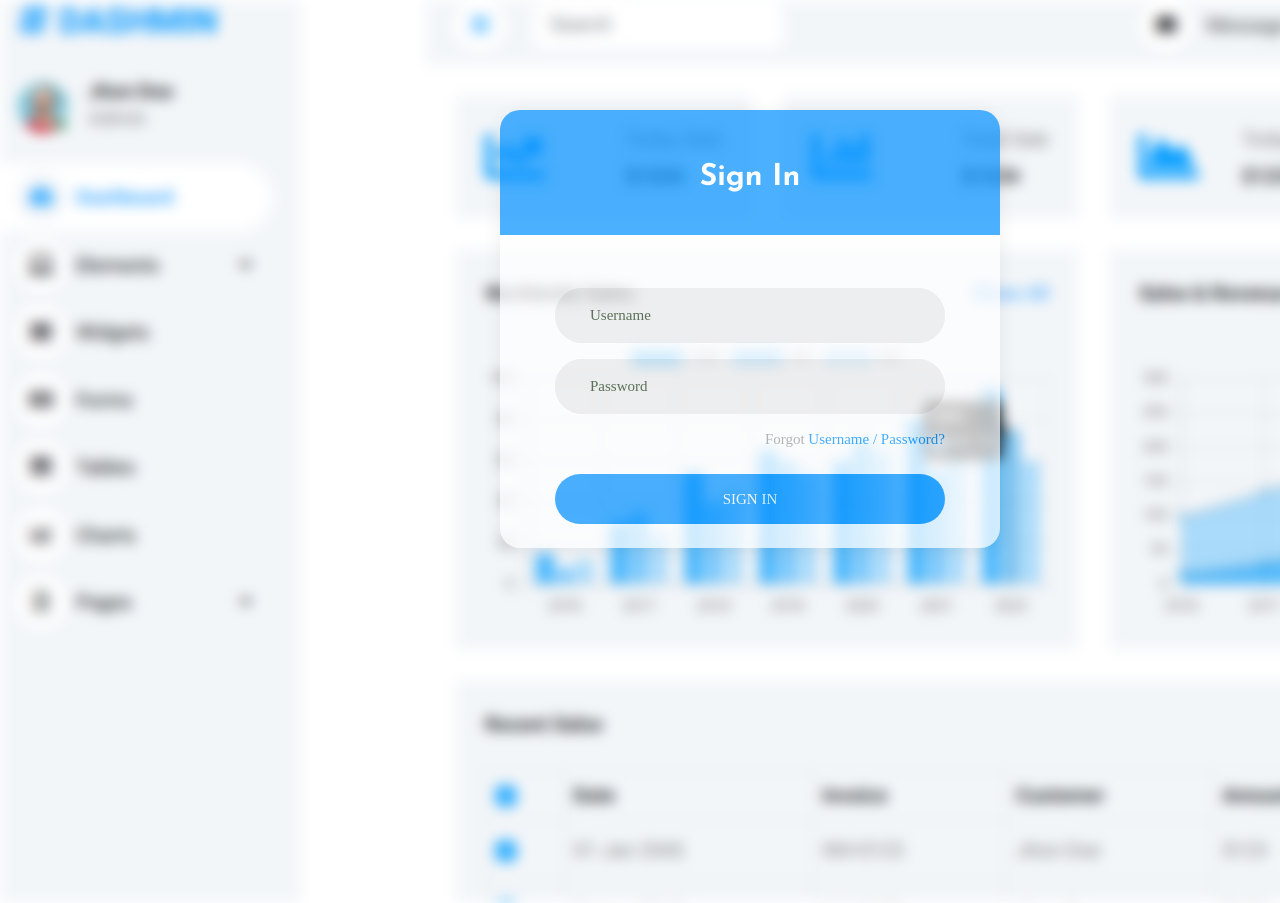
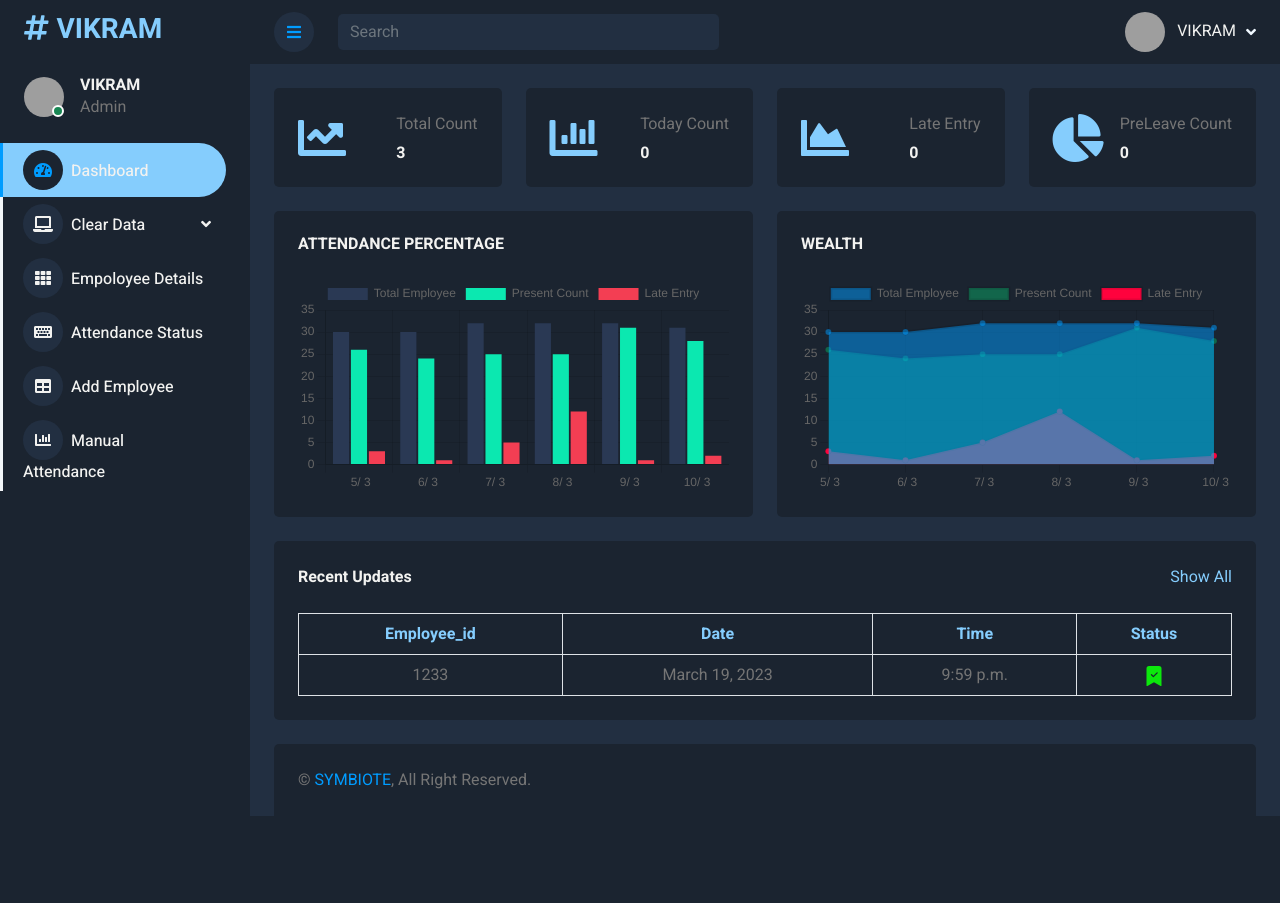
Before and after one commit to Thiruvikramchoudry/attendance_interface, a Django app: page / in a window 1280 px wide; the page is wider, and only the part inside the window is pictured. After the commit the page ends 816 px from the top of that part, so only its background shows below. Run offline with Django 4.2, Linux system fonts and the light colour scheme; data comes from the database, SQL or seed files in the repository; both versions use the stored data as it was after the commit; some libraries are stand-ins or nearby versions; some web fonts are replaced; grey boxes are pictures that could not be loaded.

Commit message:
UI Design , Views Updated

```diff
--- a/symbiote/templates/symbiote/index.html
+++ b/symbiote/templates/symbiote/index.html
@@ -51,16 +51,16 @@
                 </a>
                 <div class="d-flex align-items-center ms-4 mb-4">
                     <div class="position-relative">
-                        <img class="rounded-circle" src="{%  static 'symbiote/index_styles/img/user.jpg' %}" alt="" style="width: 40px; height: 40px;">
+                        <img class="rounded-circle" src="{%  static 'symbiote/index_styles/img/img2.png' %}" alt="" style="width: 40px; height: 40px;">
                         <div class="bg-success rounded-circle border border-2 border-white position-absolute end-0 bottom-0 p-1"></div>
                     </div>
                     <div class="ms-3">
-                        <h6 class="mb-0" style="color: #F2F2F0" onclick="get_data()">Jhon Doe</h6>
+                        <h6 class="mb-0" style="color: #F2F2F0" onclick="get_data()">VIKRAM</h6>
                         <span>Admin</span>
                     </div>
                 </div>
                 <div class="navbar-nav w-100">
-                    <a href="{% url 'sample' %}" class="nav-item nav-link active" ><i class="fa fa-tachometer-alt me-2"></i><span style="color: #F2F2F0">Dashboard</span></a>
+                    <a href="{% url 'main' %}" class="nav-item nav-link active" ><i class="fa fa-tachometer-alt me-2"></i><span style="color: #F2F2F0">Dashboard</span></a>
                     <div class="nav-item dropdown">
                         <a href="#" class="nav-link dropdown-toggle" data-bs-toggle="dropdown"><i class="fa fa-laptop me-2"></i><span style="color: #F2F2F0">Clear Data</span></a>
                         <div class="dropdown-menu bg-transparent border-0">
@@ -72,8 +72,7 @@
                     <a href="{% url 'employee_details' %}" class="nav-item nav-link"><i class="fa fa-th me-2"></i><span style="color: #F2F2F0">Empoloyee Details</span></a>
                     <a href="{% url 'attendance_status' %}" class="nav-item nav-link"><i class="fa fa-keyboard me-2"></i><span style="color: #F2F2F0">Attendance Status</span></a>
                     <a href="{% url 'add_employee' %}" class="nav-item nav-link"><i class="fa fa-table me-2"></i><span style="color: #F2F2F0">Add Employee</span></a>
-                    <a href="{% url 'download_stats' %}" class="nav-item nav-link"><i class="fa fa-chart-bar me-2"></i><span style="color: #F2F2F0">Download Stats</span></a>
-
+                    <a href="{% url 'download_stats' %}" class="nav-item nav-link"><i class="fa fa-chart-bar me-2"></i><span style="color: #F2F2F0">Manual Attendance</span></a>
                 </div>
             </nav>
         </div>
@@ -95,11 +94,11 @@
                 <a href="index.html" class="navbar-brand d-flex d-lg-none me-4">
                     <h2 class="text-primary mb-0"><i class="fa fa-hashtag"></i></h2>
                 </a>
-                <a href="#" class="sidebar-toggler flex-shrink-0">
+                <a href="#" class="sidebar-toggler flex-shrink-0" style="background-color: #222f41">
                     <i class="fa fa-bars"></i>
                 </a>
                 <form class="d-none d-md-flex ms-4" style="width: 100%;">
-                    <input class="form-control border-0" type="search" placeholder="Search" style="width: 50%;background: aliceblue;">
+                    <input class="form-control border-0" type="search" placeholder="Search" style="width: 50%;background: aliceblue;background-color: #222f41;color: snow">
                 </form>
                 <div class="navbar-nav align-items-center ms-auto">
                     <div class="nav-item dropdown">
@@ -161,8 +160,8 @@
                     </div>
                     <div class="nav-item dropdown">
                         <a href="#" class="nav-link dropdown-toggle" data-bs-toggle="dropdown">
-                            <img class="rounded-circle me-lg-2" src="{%  static 'symbiote/index_styles/img/user.jpg' %}" alt="" style="width: 40px; height: 40px;">
-                            <span class="d-none d-lg-inline-flex" style="color: #F2F2F0">John Doe</span>
+                            <img class="rounded-circle me-lg-2" src="{%  static 'symbiote/index_styles/img/img2.png' %}" alt="" style="width: 40px; height: 40px;">
+                            <span class="d-none d-lg-inline-flex" style="color: #F2F2F0">VIKRAM</span>
                         </a>
                         <div class="dropdown-menu dropdown-menu-end bg-light border-0 rounded-0 rounded-bottom m-0">
                             <a href="#" class="dropdown-item">My Profile</a>
@@ -225,8 +224,7 @@
                     <div class="col-sm-12 col-xl-6">
                         <div class="bg-light text-center rounded p-4">
                             <div class="d-flex align-items-center justify-content-between mb-4">
-                                <h6 class="mb-0">Worldwide Sales</h6>
-                                <a href="" style="color: #85CDFD">Show All</a>
+                                <h6 class="mb-0">ATTENDANCE PERCENTAGE</h6>
                             </div>
                             <canvas id="worldwide-sales"></canvas>
                         </div>
@@ -234,8 +232,7 @@
                     <div class="col-sm-12 col-xl-6">
                         <div class="bg-light text-center rounded p-4">
                             <div class="d-flex align-items-center justify-content-between mb-4">
-                                <h6 class="mb-0">Salse & Revenue</h6>
-                                <a href="" style="color: #85CDFD">Show All</a>
+                                <h6 class="mb-0">WEALTH</h6>
                             </div>
                             <canvas id="salse-revenue"></canvas>
                         </div>
@@ -295,14 +292,9 @@
                 <div class="bg-light rounded-top p-4">
                     <div class="row">
                         <div class="col-12 col-sm-6 text-center text-sm-start">
-                            &copy; <a href="#">Your Site Name</a>, All Right Reserved.
+                            &copy; <a href="#">SYMBIOTE</a>, All Right Reserved.
                         </div>
-                        <div class="col-12 col-sm-6 text-center text-sm-end">
-                            <!--/*** This template is free as long as you keep the footer author’s credit link/attribution link/backlink. If you'd like to use the template without the footer author’s credit link/attribution link/backlink, you can purchase the Credit Removal License from "https://htmlcodex.com/credit-removal". Thank you for your support. ***/-->
-                            Designed By <a href="https://htmlcodex.com">HTML Codex</a>
-                        </br>
-                        Distributed By <a class="border-bottom" href="https://themewagon.com" target="_blank">ThemeWagon</a>
-                        </div>
+
                     </div>
                 </div>
             </div>
--- a/symbiote/views.py
+++ b/symbiote/views.py
@@ -10,7 +10,38 @@
 # Create your views here.
 
 def main(request):
-    return render(request,'symbiote/login.html')
+    data = attendence_area.objects.all()[:5]
+    total_count = len(details.objects.all())
+    date = datetime.date.today()
+    today_count = len(attendence_area.objects.filter(Date=date))
+    today_emp = attendence_area.objects.filter(Date=date)
+    late_entry = 0
+    for i in today_emp:
+        time = str((i.Time)).split(":")
+        print(time)
+        hh = int(time[0])
+        mm = int(time[1])
+        ss = int(time[2])
+        if hh > 10 or (hh == 10 and mm != 00):
+            late_entry += 1
+    record = absenteism_count.objects.all()
+    present_count = [];
+    total_person = [];
+    late_person = [];
+    preleave_person = [];
+    dates = []
+    for i in record[::-1][:6][::-1]:
+        present_count.append(i.Total_person - i.preleave_count - i.absent_count)
+        total_person.append(i.Total_person)
+        late_person.append(i.late_count)
+        preleave_person.append(i.preleave_count)
+        dates.append(i.Date)
+
+    return render(request, 'symbiote/index.html',
+                  {'username': "VIKRAM", 'details': data, 'total_count': total_count, 'today_count': today_count,
+                   'late_entry': late_entry, 'present_count': present_count, 'total_person': total_person,
+                   'late_person': late_person, 'preleave_person': preleave_person, 'dates': dates})
+
 
 
 def login(request):
@@ -49,7 +80,7 @@
         dates.append(i.Date)
 
 
-    return render(request, 'symbiote/index.html', {'username': "sample", 'details': data,'total_count':total_count,'today_count':today_count,'late_entry':late_entry,'present_count':present_count,'total_person':total_person,'late_person':late_person,'preleave_person':preleave_person,'dates':dates})
+    return render(request, 'symbiote/index.html', {'username': "VIKRAM", 'details': data,'total_count':total_count,'today_count':today_count,'late_entry':late_entry,'present_count':present_count,'total_person':total_person,'late_person':late_person,'preleave_person':preleave_person,'dates':dates})
 
 
 
@@ -60,15 +91,18 @@
 
 def employee_detail(request):
     Employee_data=details.objects.all()
-    return render(request,'symbiote/employee_details.html',{'username':'sample','details':Employee_data})
+    return render(request,'symbiote/employee_details.html',{'username':'VIKRAM','details':Employee_data})
 
 
 def attendance_status(request):
-    data = attendence_area.objects.all()
-    return render(request,'symbiote/attendance_status.html',{'username': "sample", 'details': data})
+    dir_list = os.listdir('symbiote/static/symbiote/index_styles/attendance_status_files')
+    for i in range(len(dir_list)):
+        dir_list[i] = dir_list[i].split(".")[0]
+    return render(request,'symbiote/attendance_status.html',{'username': "VIKRAM","files_dir":dir_list})
 
 
 def add_employee(request):
+    data = attendence_area.objects.all()
     if request.method=="POST":
         name=request.POST['name']
         designation=request.POST['designation']
@@ -81,7 +115,8 @@
         # emp.save()
         print(name,designation,date_of_birth,gender,address,phone,image)
         return redirect('sample')
-    return render(request,'symbiote/add_employee.html',{'username':"sample"})
+
+    return render(request,'symbiote/add_employee.html',{'username':"VIKRAM", 'details': data})
 
 
 
@@ -156,11 +191,13 @@
 
 
 def download_stats(request):
-    dir_list = os.listdir('symbiote/static/symbiote/index_styles/attendance_status_files')
-    for i in range(len(dir_list)):
-        dir_list[i]=dir_list[i].split(".")[0]
+    if request.method=="POST":
+        EMP_ID= request.POST['emp_ID']
+        detail=attendence_area(Employee_id=EMP_ID)
+        detail.save()
+        return redirect('download_stats')
 
-    return render(request,'symbiote/download_files.html',{"username":"sample","files_dir":dir_list})
+    return render(request,'symbiote/download_files.html',{"username":"VIKRAM"})
 
 def login2(request):
     if request.method=="POST":
```
Also changed, not shown: symbiote/templates/symbiote/add_employee.html (+13 -18 lines), symbiote/templates/symbiote/attendance_status.html (+43 -20 lines), symbiote/templates/symbiote/download_files.html (+40 -37 lines), symbiote/templates/symbiote/employee_details.html (+14 -19 lines), db.sqlite3.
